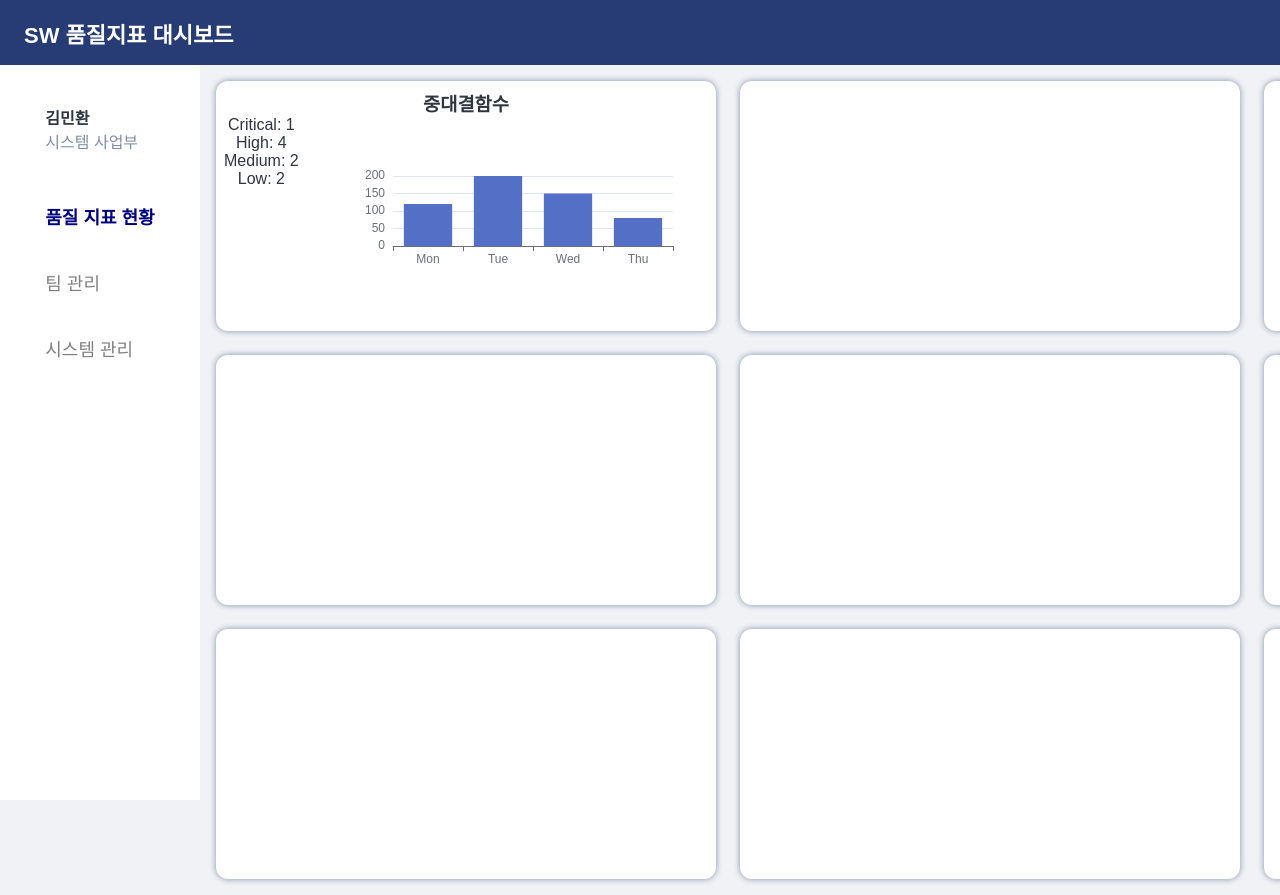
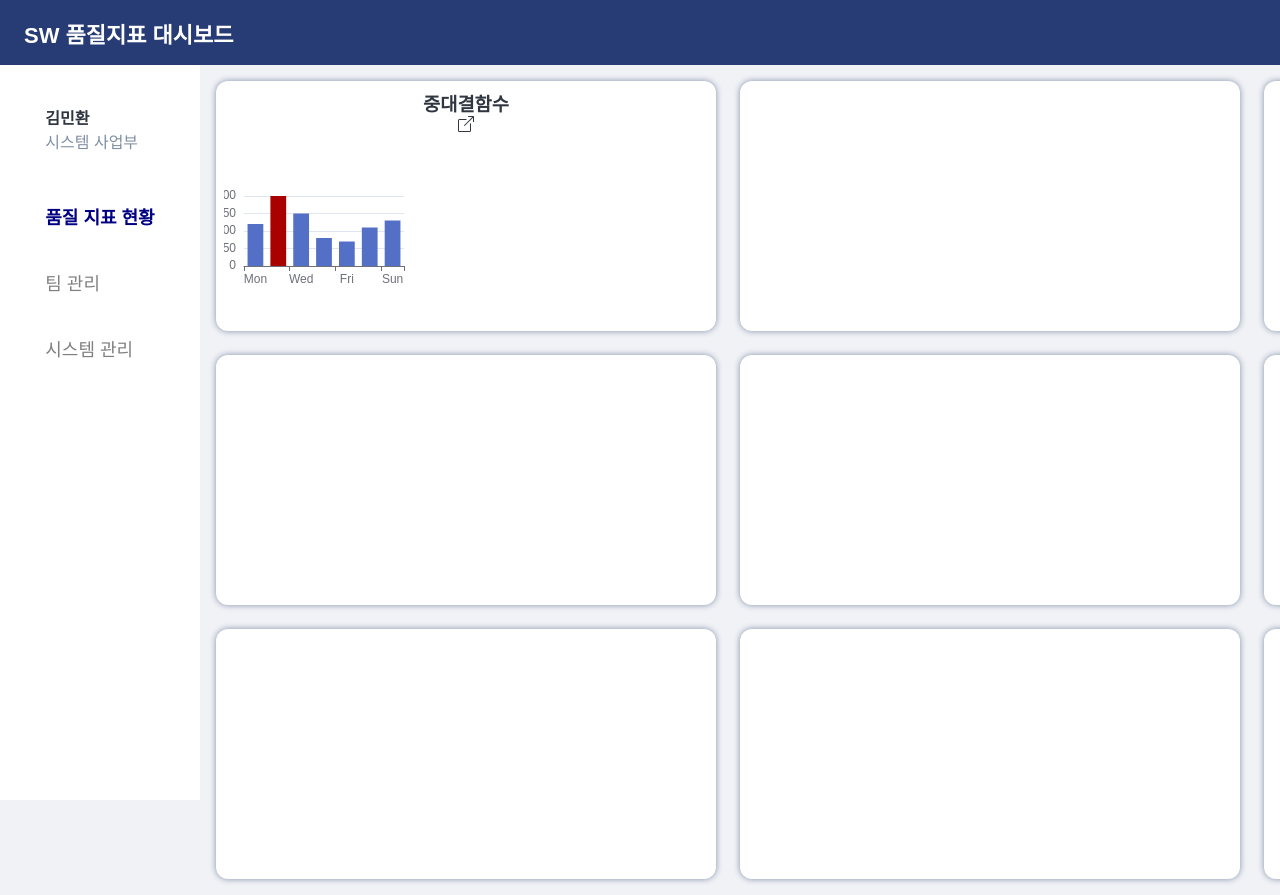
Before and after one commit to chowonsik/SWQualityBoard, a React (Create React App) app in the folder front/: page / in a window 1280 px wide. Shown: the top 895 px of the page. Built offline with nearby package versions, Linux system fonts and the light colour scheme.

Commit message:
feat: add hover event for card (#S05P31F003-74)

```diff
--- a/front/src/components/common/Card/styles.jsx
+++ b/front/src/components/common/Card/styles.jsx
@@ -1,11 +1,13 @@
 import styled from "styled-components";
 import { colors } from "../../../styles";
 export const Card = styled.div`
+  position: relative;
   width: ${(props) => props.width + "px"};
   height: ${(props) => props.height + "px"};
   background-color: ${colors.white};
   padding: 0.5rem;
   border-radius: 12px;
+
   filter: drop-shadow(
     0 0 0.2rem ${(props) => (props.isLight ? colors.orange : colors.gray)}
   );
--- /dev/null
+++ b/front/src/components/common/CardHover/index.jsx
@@ -0,0 +1,22 @@
+import { Wrapper, Content, MenuTitle, ItemBox, CloseBtn } from "./styles";
+import { BarChartFill, GraphUp, X } from "react-bootstrap-icons";
+function CardHover({ width, height, onClickClose }) {
+  return (
+    <Wrapper width={width} height={height}>
+      <CloseBtn id="close">
+        <X onClick={onClickClose} />
+      </CloseBtn>
+      <Content>
+        <ItemBox>
+          <GraphUp className="chart-icon" />
+          <MenuTitle>지표 추이</MenuTitle>
+        </ItemBox>
+        <ItemBox>
+          <BarChartFill className="chart-icon" />
+          <MenuTitle>항목별 상세지표</MenuTitle>
+        </ItemBox>
+      </Content>
+    </Wrapper>
+  );
+}
+export default CardHover;
--- /dev/null
+++ b/front/src/components/common/CardHover/styles.jsx
@@ -0,0 +1,49 @@
+import styled from "styled-components";
+import { fonts, colors } from "../../../styles";
+export const Wrapper = styled.div`
+  position: absolute;
+  top: 0;
+  left: 0;
+  width: ${(props) => props.width + "px"};
+  height: ${(props) => props.height + "px"};
+  background-color: rgba(0, 0, 0, 0.725);
+  padding: 0.5rem;
+  display: none;
+  flex-direction: column;
+
+  border-radius: 12px;
+  filter: drop-shadow(
+    0 0 0.2rem ${(props) => (props.isLight ? colors.orange : colors.gray)}
+  );
+`;
+
+export const Content = styled.div`
+  width: 100%;
+  display: flex;
+  justify-content: space-around;
+  margin-top: 1.5rem;
+`;
+
+export const ItemBox = styled.div`
+  display: flex;
+  flex-direction: column;
+  justify-content: center;
+  align-items: center;
+  color: white;
+  font-size: 5rem;
+  &:hover {
+    color: ${colors.yellow};
+  }
+`;
+
+export const CloseBtn = styled.div`
+  color: white;
+  width: 100%;
+  display: flex;
+  justify-content: end;
+  margin-right: 1rem;
+  font-size: 2rem;
+`;
+export const MenuTitle = styled.p`
+  font-size: ${fonts.lg};
+`;
--- a/front/src/pages/Home/index.jsx
+++ b/front/src/pages/Home/index.jsx
@@ -2,7 +2,9 @@ import { useState, useEffect } from "react";
 import EChartsReact from "echarts-for-react";
 
 import Card from "../../components/common/Card";
-import { Wrapper, CardContent } from "./styles";
+import CardHover from "../../components/common/CardHover";
+import { Wrapper, CardWrapper } from "./styles";
+import { Box, BoxArrowUpRight } from "react-bootstrap-icons";
 function Home() {
   const [curWidth, setCurWidth] = useState(window.outerWidth);
   const [cardWidth, setCardWidth] = useState(500);
@@ -19,39 +21,67 @@ function Home() {
       setCardHeight(200);
     }
   }, [curWidth]);
-  const optionObj = {
+  function handleClickMoreMenu(e) {
+    const parent = e.target.parentNode;
+    const hoverCard = parent.nextSibling;
+    if (hoverCard) {
+      hoverCard.style.display = "flex";
+    }
+  }
+
+  function handleClickClose(e) {
+    const curNode = e.target;
+    const hoverCard = curNode.parentNode.parentNode;
+    if (hoverCard.id && hoverCard.id === "close") {
+      hoverCard.parentNode.style.display = "none";
+    } else if (hoverCard) {
+      hoverCard.style.display = "none";
+    }
+  }
+  return (
+    <Wrapper>
+      <CardWrapper width={cardWidth} height={cardHeight}>
+        <Card width={cardWidth} height={cardHeight}>
+          <h3>중대결함수</h3>
+          <BoxArrowUpRight onClick={handleClickMoreMenu} />
+          <EChartsReact
+            opts={{ width: 200, height: 200 }}
+            option={{
               xAxis: {
                 type: "category",
-      data: ["Mon", "Tue", "Wed", "Thu"],
+                data: ["Mon", "Tue", "Wed", "Thu", "Fri", "Sat", "Sun"],
               },
               yAxis: {
                 type: "value",
               },
               series: [
                 {
-        data: [120, 200, 150, 80],
+                  data: [
+                    120,
+                    {
+                      value: 200,
+                      itemStyle: {
+                        color: "#a90000",
+                      },
+                    },
+                    150,
+                    80,
+                    70,
+                    110,
+                    130,
+                  ],
                   type: "bar",
                 },
               ],
-  };
-  const optsObj = {
-    width: 350,
-    height: 200,
-  };
-  return (
-    <Wrapper>
-      <Card width={cardWidth} height={cardHeight}>
-        <h3>중대결함수</h3>
-        <CardContent>
-          <div>
-            <p>Critical: 1</p>
-            <p>High: 4</p>
-            <p>Medium: 2</p>
-            <p>Low: 2</p>
-          </div>
-          <EChartsReact option={optionObj} opts={optsObj} />
-        </CardContent>
+            }}
+          />
         </Card>
+        <CardHover
+          width={cardWidth}
+          height={cardHeight}
+          onClickClose={handleClickClose}
+        />
+      </CardWrapper>
       <Card width={cardWidth} height={cardHeight}></Card>
       <Card width={cardWidth} height={cardHeight}></Card>
       <Card width={cardWidth} height={cardHeight}></Card>
--- a/front/src/pages/Home/styles.jsx
+++ b/front/src/pages/Home/styles.jsx
@@ -25,3 +25,7 @@ export const CardContent = styled.div`
     justify-items: center;
   }
 `;
+
+export const CardWrapper = styled.div`
+  position: relative;
+`;
```
Lines whose indentation alone changed are shown as unchanged.
